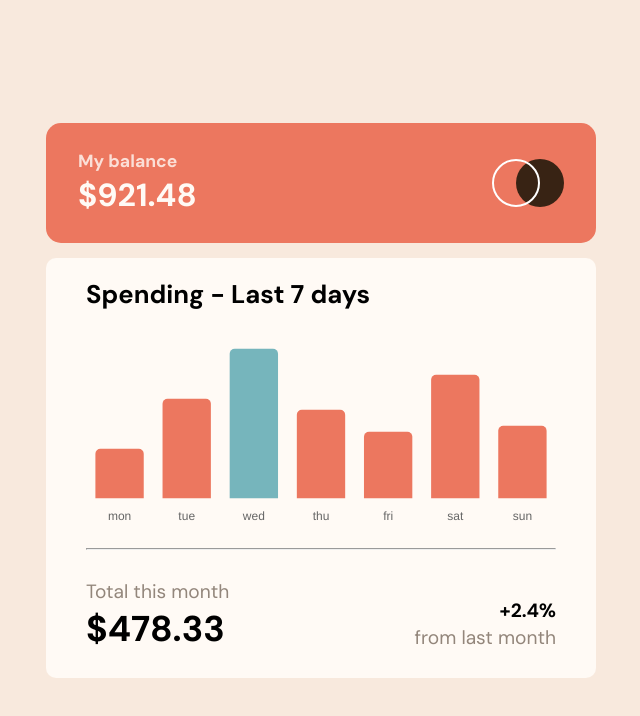
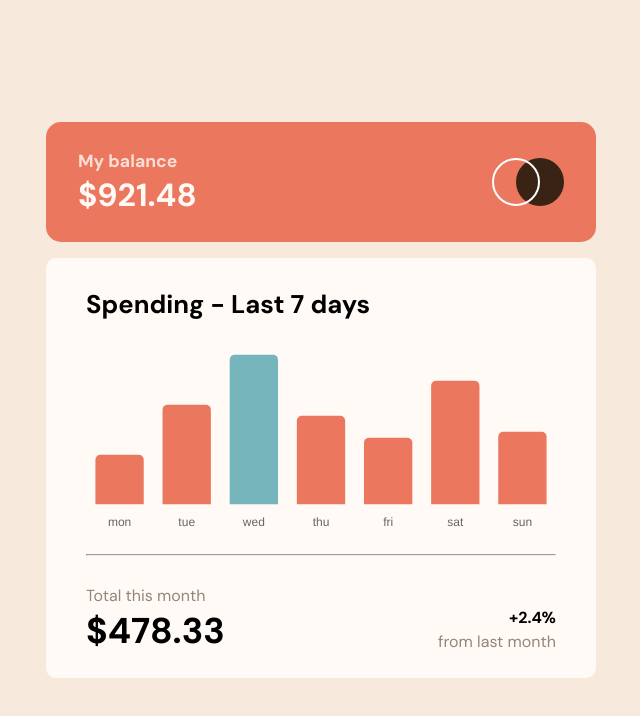
Before and after one commit to CSamu7/Projects-Frontend-Mentor, a plain HTML site: page Expense-chart/index.html in a window 1280 px wide. Shown: the whole page, without its empty margins (319-959 px from the left). Drawn offline with nearby package versions, Linux system fonts and the light colour scheme.

Commit message:
Fixed some sizes in CSS

```diff
--- a/Expense-chart/styles/style.css
+++ b/Expense-chart/styles/style.css
@@ -81,7 +81,7 @@ h1, h2, p{
 
   height: clamp(420px, 50vh, 530px);
   padding: 0 1.3em;
-  margin-top: 15px;
+  margin-top: calc(1.3vh + 5px);
 
   border-radius: 10px;
   background-color: var(--very-pale-orange);
@@ -94,14 +94,14 @@ h1, h2, p{
 }
 
 .spend__title{
-  margin-top: calc(10px - 2vh);
+  margin-top: calc(10px - .5vh);
   font-size: clamp(1.5rem, 2vw, 2rem);
 }
 
 .container-canvas{
   height: 200px;
   width: 100%;
-  margin-top: calc(1.5vh + 5px);
+  margin-top: calc(1vh + 5px);
   margin-bottom: calc(2vh + 5px);
 }
 
@@ -120,17 +120,17 @@ h1, h2, p{
 
 .card__title{
   color: var(--medium-brown);
-  font-size: clamp(1rem, 2vw, 1.2rem);
+  font-size: clamp(1rem, 1vw, 1.2rem);
   font-weight: normal;
 }
 
 .card__money{
-  font-size: clamp(1rem, 2vw, 1.2rem);
+  font-size: clamp(1rem, 1vw, 1.2rem);
   font-weight: 700;
 }
 
 .card__money--big{
-  font-size: clamp(2rem, 2.8vw, 3rem);
+  font-size: clamp(2rem, 2.8vw, 2.3rem);
 }
 
 .card--reverse{
```
